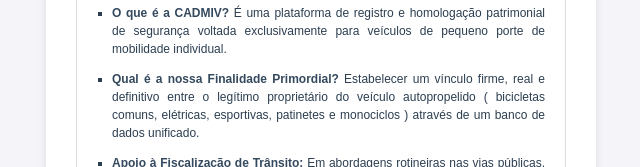
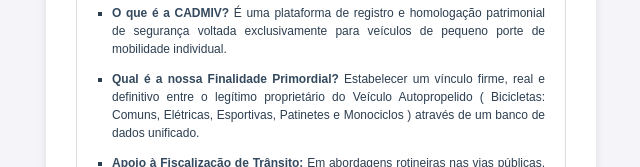
Before and after one commit to brasilatayde192-blip/cadmiv-project, a website: page fiscalizacao.html in a window 1280 px wide. Shown: the part 633-800 px from the top of the page, 319-959 px from the left. Drawn offline with Linux system fonts and the light colour scheme.

Commit message:
Add files via upload

```diff
--- a/fiscalizacao.html
+++ b/fiscalizacao.html
@@ -122,7 +122,7 @@
 
             <ul>
                 <li><strong>O que é a CADMIV?</strong> É uma plataforma de registro e homologação patrimonial  de segurança  voltada exclusivamente para veículos  de pequeno  porte de mobilidade individual.</li>
-                <li><strong>Qual é a nossa Finalidade Primordial?</strong> Estabelecer um vínculo firme,      real e definitivo entre o legítimo proprietário do veículo autopropelido ( bicicletas comuns, elétricas, esportivas, patinetes e monociclos ) através de um banco de dados unificado.</li>
+                <li><strong>Qual é a nossa Finalidade Primordial?</strong> Estabelecer um vínculo firme,      real e definitivo entre o legítimo proprietário do Veículo Autopropelido ( Bicicletas: Comuns, Elétricas, Esportivas, Patinetes e Monociclos ) através de um banco de dados unificado.</li>
                 <li><strong>Apoio à Fiscalização de Trânsito:</strong> Em abordagens rotineiras nas vias públicas, os agentes de segurança pública utilizam este Portal acima para checar instantaneamente o status do veículo abordado, agindo de forma implacável contra o comércio de receptação ilícita.</li>
                 <li><strong>Protocolo de Emergência e Saúde:</strong> É um compromisso mútuo. Além da proteção ao patrimônio, a sua credencial digital carrega informações vitais de saúde (como tipo sanguíneo e contatos de emergência), garantindo socorro humanizado e rápido em caso de acidentes nas ruas.</li>
             </ul>
```
